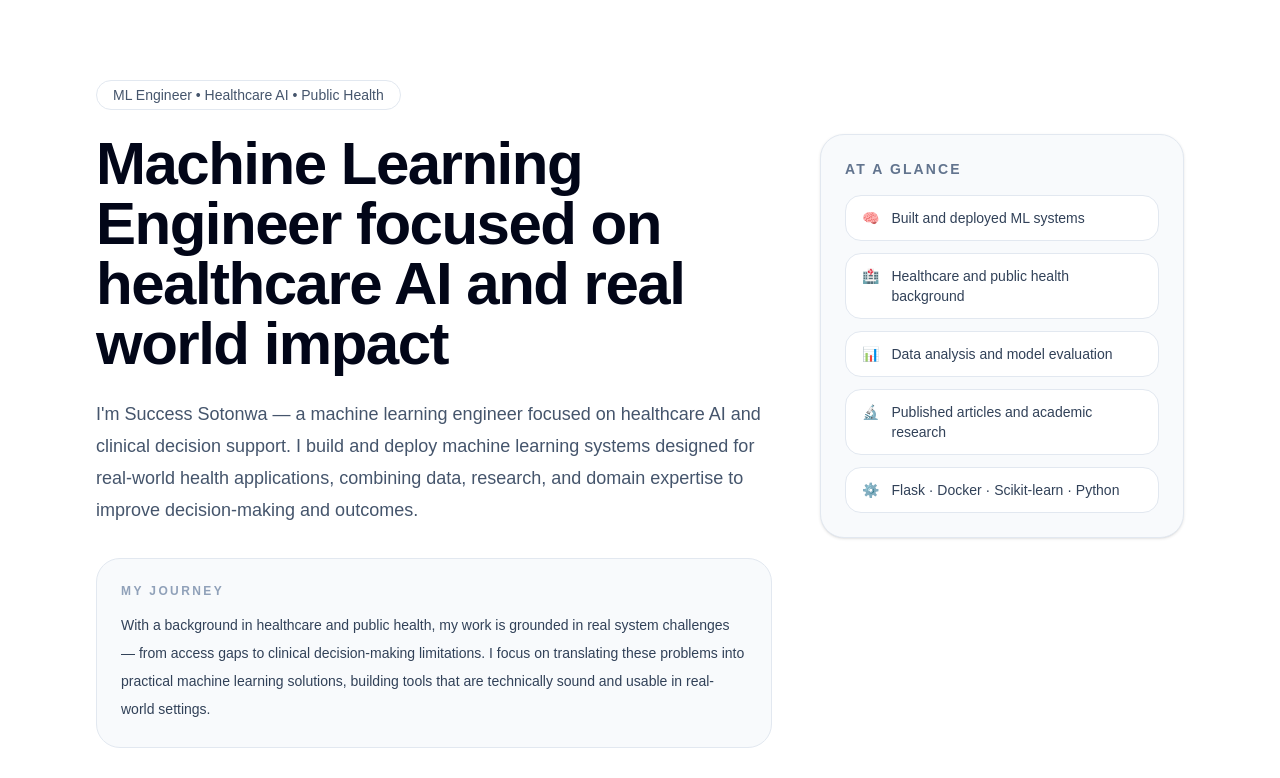
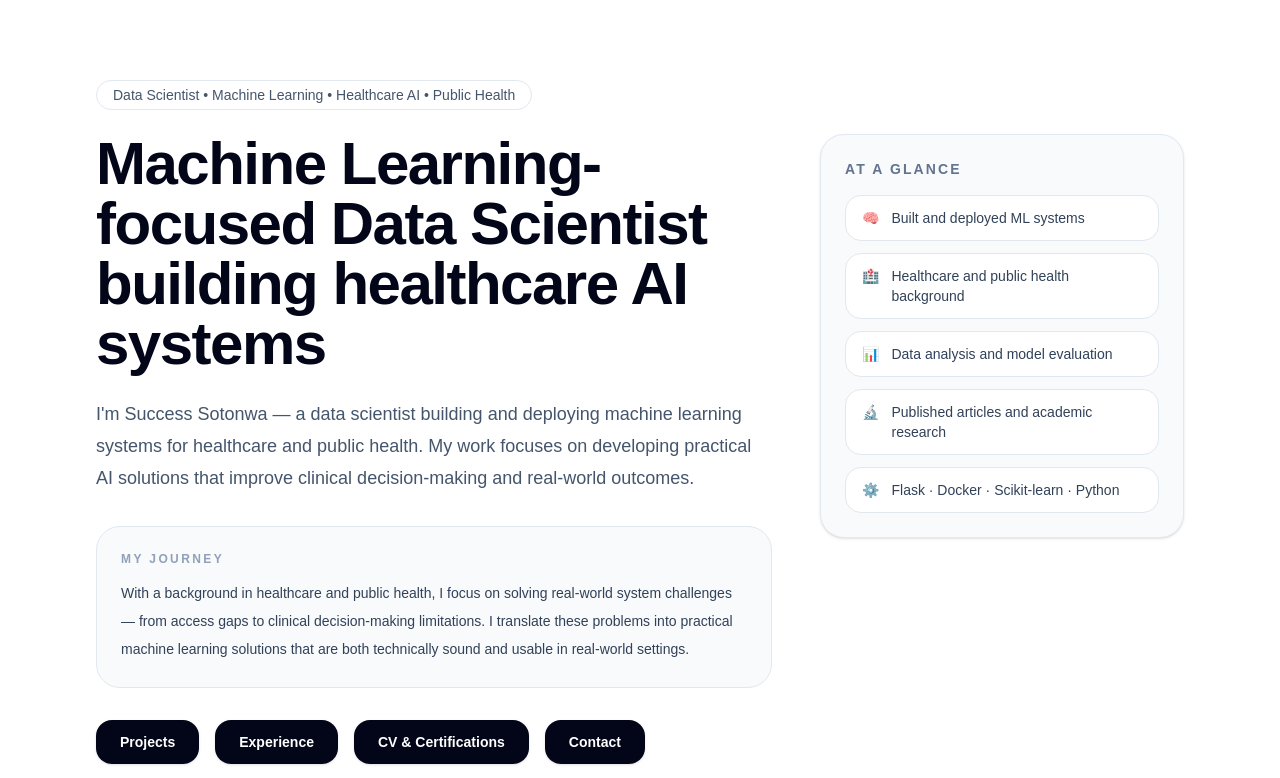
Before and after one commit to success222/portfolio, a Next.js app: page / in a window 1280 px wide. Shown: the top 778 px of the page. Built offline with nearby package versions, Linux system fonts and the light colour scheme.

Commit message:
updated page.tsx

```diff
--- a/app/page.tsx
+++ b/app/page.tsx
@@ -220,15 +220,15 @@ export default function PortfolioWebsite() {
       <section className="border-b border-slate-200 bg-white">
         <div className="mx-auto max-w-6xl px-6 py-20 lg:px-8">
           <p className="mb-6 inline-flex rounded-full border border-slate-200 px-4 py-1 text-sm font-medium text-slate-600">
-            ML Engineer • Healthcare AI • Public Health
+            Data Scientist • Machine Learning • Healthcare AI • Public Health
           </p>
           <div className="grid gap-12 lg:grid-cols-[1.3fr_0.7fr] lg:items-start">
             <div>
               <h1 className="max-w-4xl text-4xl font-bold tracking-tight text-slate-950 sm:text-5xl lg:text-6xl">
-                Machine Learning Engineer focused on healthcare AI and real world impact
+                Machine Learning-focused Data Scientist building healthcare AI systems
               </h1>
               <p className="mt-6 max-w-3xl text-lg leading-8 text-slate-600">
-                I&apos;m Success Sotonwa — a machine learning engineer focused on healthcare AI and clinical decision support. I build and deploy machine learning systems designed for real-world health applications, combining data, research, and domain expertise to improve decision-making and outcomes.
+                I&apos;m Success Sotonwa — a data scientist building and deploying machine learning systems for healthcare and public health. My work focuses on developing practical AI solutions that improve clinical decision-making and real-world outcomes.
               </p>
               {/* <p className="mt-4 text-sm font-semibold text-700">
                 Open to machine learning engineering roles and opportunities in healthcare AI, public health, and applied ML systems.
@@ -238,7 +238,7 @@ export default function PortfolioWebsite() {
                   My Journey
                 </p>
                 <p className="text-sm leading-7 text-slate-700">
-                  With a background in healthcare and public health, my work is grounded in real system challenges — from access gaps to clinical decision-making limitations. I focus on translating these problems into practical machine learning solutions, building tools that are technically sound and usable in real-world settings.
+                  With a background in healthcare and public health, I focus on solving real-world system challenges — from access gaps to clinical decision-making limitations. I translate these problems into practical machine learning solutions that are both technically sound and usable in real-world settings.
                 </p>
               </div>
               <div className="mt-8 flex flex-wrap gap-4">
```
